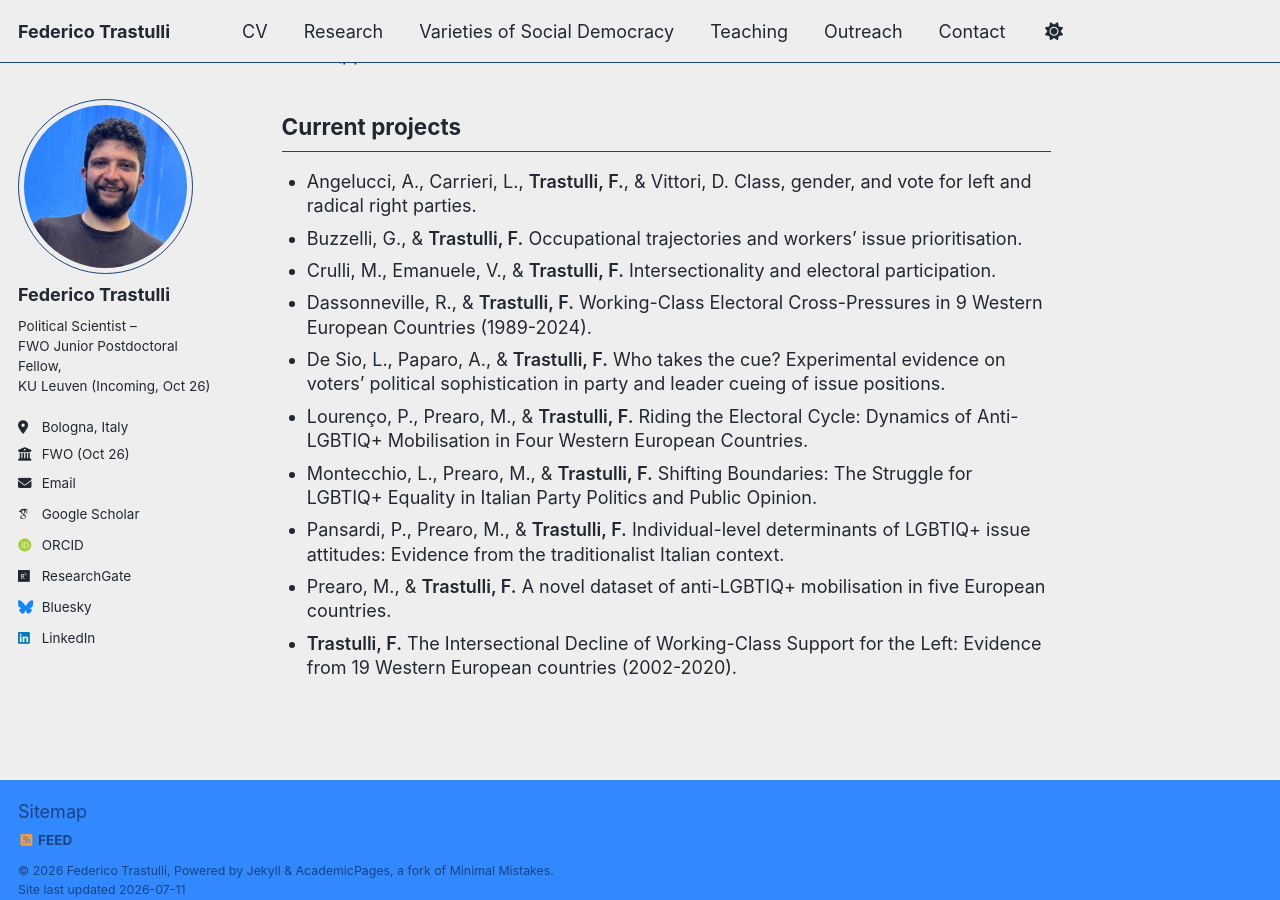
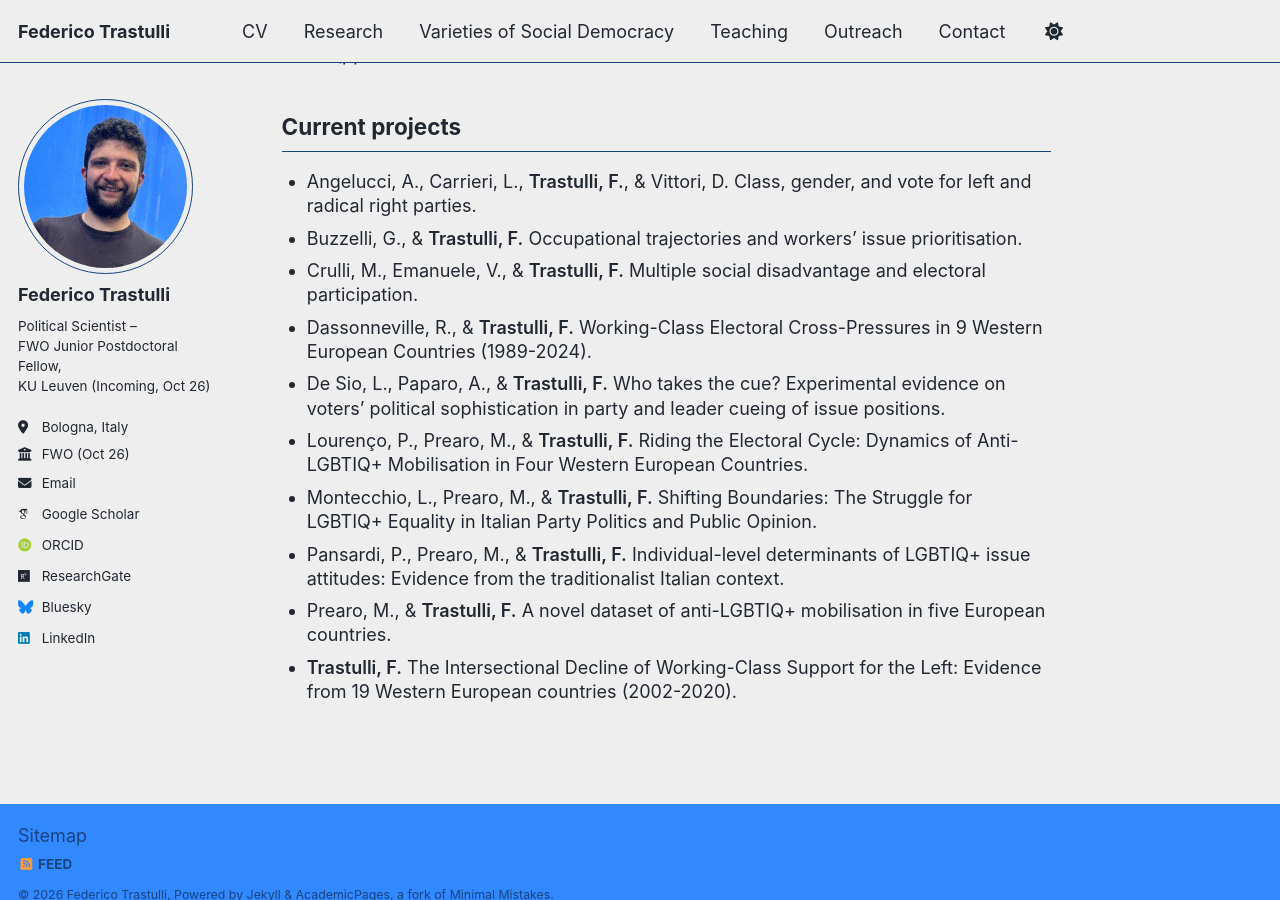
Before and after one commit to federicotrastulli/federicotrastulli.github.io, a Jekyll site: the page built from _pages/research.html, in a window 1280 px wide and 900 px high, scrolled down 2966 px. Built offline with Jekyll 4.4.1, drawn with Linux system fonts in a browser that asks for light colours; some web fonts are replaced; a script bundle is joined from its source files by our own code; library files that are not in the unit come from our copies.

Commit message:
Update research.html

```diff
--- a/_pages/research.html
+++ b/_pages/research.html
@@ -277,7 +277,7 @@ author_profile: true
 <ul>
   <li>Angelucci, A., Carrieri, L., <span class="me">Trastulli, F.</span>, & Vittori, D. Class, gender, and vote for left and radical right parties.</li>
   <li>Buzzelli, G., &amp; <span class="me">Trastulli, F.</span> Occupational trajectories and workers’ issue prioritisation.</li>
-  <li>Crulli, M., Emanuele, V., &amp; <span class="me">Trastulli, F.</span> Intersectionality and electoral participation.</li>
+  <li>Crulli, M., Emanuele, V., &amp; <span class="me">Trastulli, F.</span> Multiple social disadvantage and electoral participation.</li>
   <li>Dassonneville, R., &amp; <span class="me">Trastulli, F.</span> Working-Class Electoral Cross-Pressures in 9 Western European Countries (1989-2024).</li>
   <li>De Sio, L., Paparo, A., &amp; <span class="me">Trastulli, F.</span> Who takes the cue? Experimental evidence on voters’ political sophistication in party and leader cueing of issue positions.</li>
   <li>Lourenço, P., Prearo, M., &amp; <span class="me">Trastulli, F.</span> Riding the Electoral Cycle: Dynamics of Anti-LGBTIQ+ Mobilisation in Four Western European Countries.</li>
```
